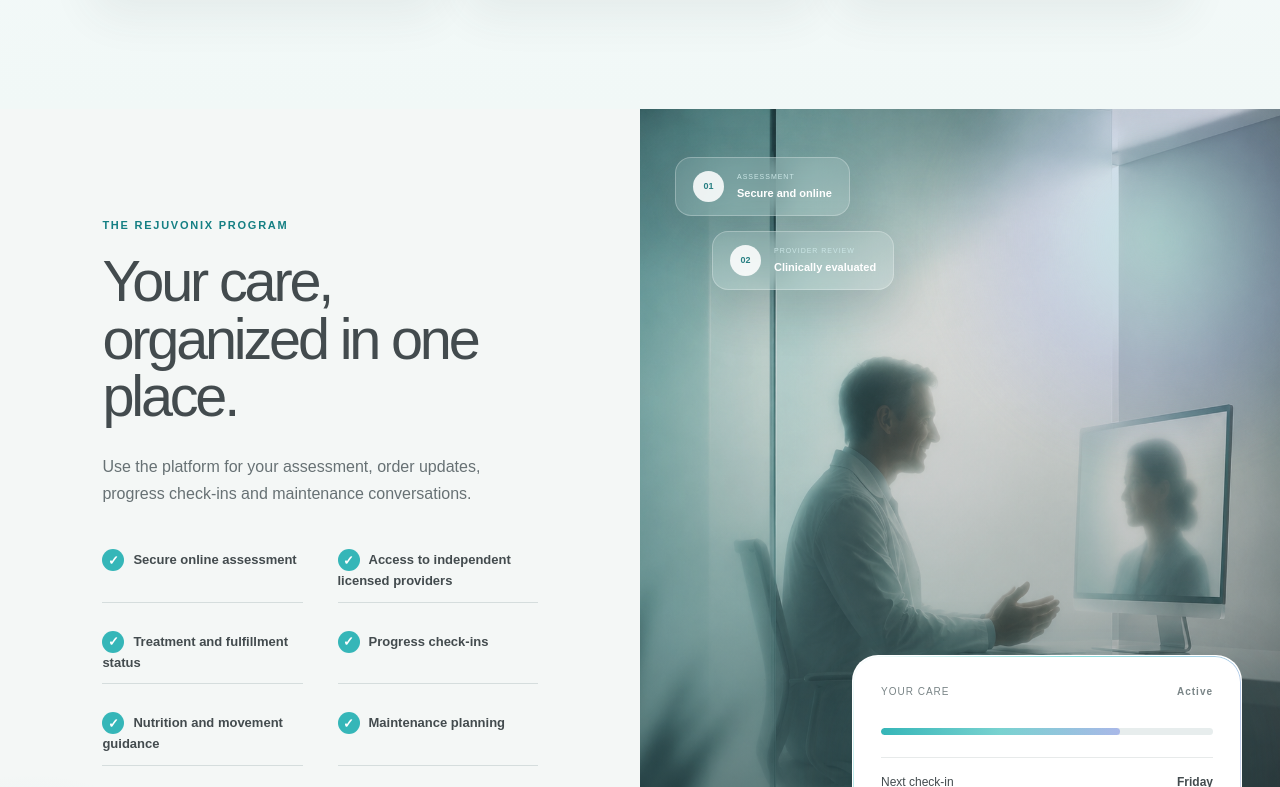
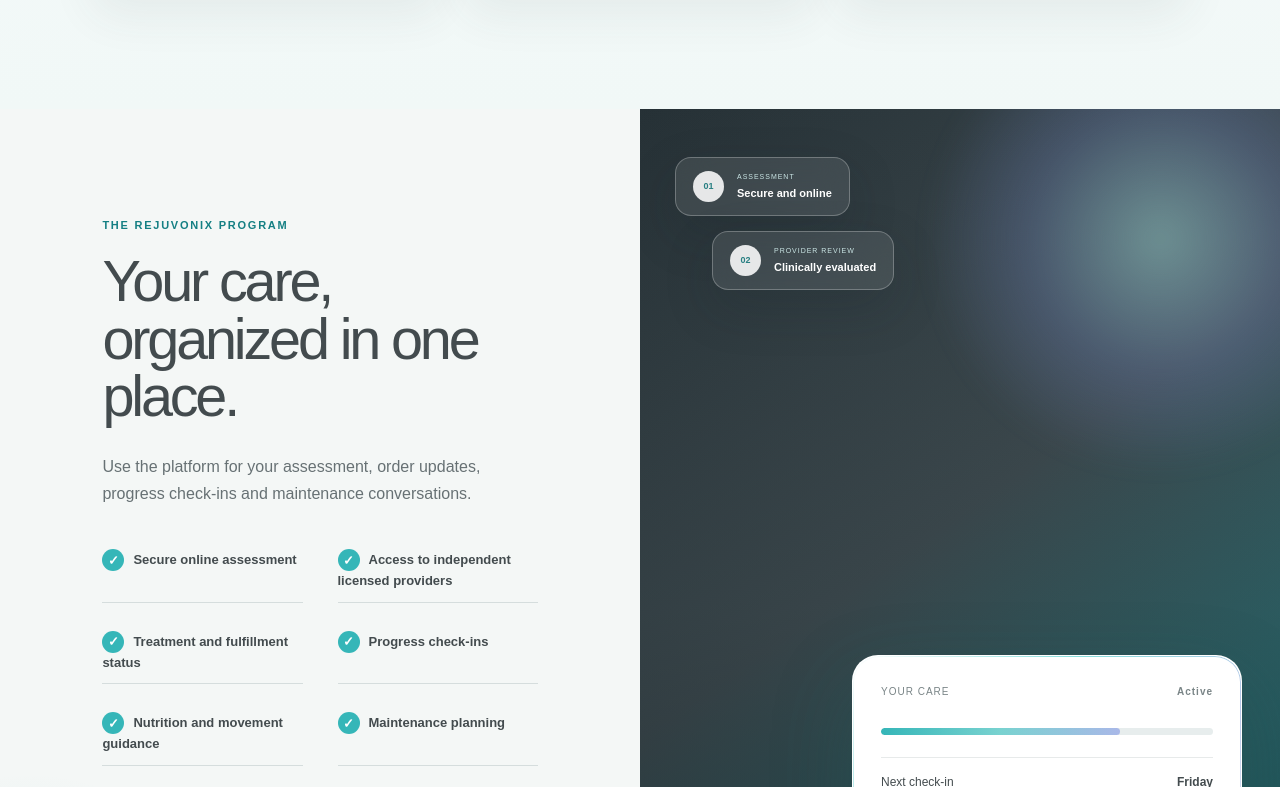
Before and after one commit to Premojin/rejuvonix, a Next.js app: page / in a window 1280 px wide. Shown: the part 8533-9320 px from the top of the page. Built offline with nearby package versions, Linux system fonts and the light colour scheme.

Commit message:
Remove silhouette imagery from program section

```diff
--- a/app/page.tsx
+++ b/app/page.tsx
@@ -97,7 +97,7 @@ export default function Home() {
 
     <section className="program-section" id="program">
       <div className="program-copy"><p className="eyebrow">The Rejuvonix program</p><h2>Your care, organized in one place.</h2><p>Use the platform for your assessment, order updates, progress check-ins and maintenance conversations.</p><div className="benefit-list">{["Secure online assessment","Access to independent licensed providers","Treatment and fulfillment status","Progress check-ins","Nutrition and movement guidance","Maintenance planning"].map(item => <div key={item}><span>✓</span>{item}</div>)}</div><button className="primary" onClick={openQuiz}>Review my options</button></div>
-      <div className="program-visual"><img src="/rejuvonix-doctor-silhouette.png" alt="A clinician speaking with a patient during a telehealth visit" /><div className="program-glow"></div><div className="program-status status-one"><span>01</span><p><small>ASSESSMENT</small><strong>Secure and online</strong></p></div><div className="program-status status-two"><span>02</span><p><small>PROVIDER REVIEW</small><strong>Clinically evaluated</strong></p></div><div className="portal-card program-portal"><div className="portal-top"><span>YOUR CARE</span><b>Active</b></div><div className="program-progress"><span></span></div><div className="portal-row"><span>Next check-in</span><strong>Friday</strong></div><div className="portal-row"><span>Provider message</span><strong>1 new</strong></div><div className="portal-row"><span>Order status</span><strong>View</strong></div></div></div>
+      <div className="program-visual"><div className="program-glow"></div><div className="program-status status-one"><span>01</span><p><small>ASSESSMENT</small><strong>Secure and online</strong></p></div><div className="program-status status-two"><span>02</span><p><small>PROVIDER REVIEW</small><strong>Clinically evaluated</strong></p></div><div className="portal-card program-portal"><div className="portal-top"><span>YOUR CARE</span><b>Active</b></div><div className="program-progress"><span></span></div><div className="portal-row"><span>Next check-in</span><strong>Friday</strong></div><div className="portal-row"><span>Provider message</span><strong>1 new</strong></div><div className="portal-row"><span>Order status</span><strong>View</strong></div></div></div>
     </section>
 
     <section className="clinical-section" id="safety">
--- a/app/program-elegance.css
+++ b/app/program-elegance.css
@@ -4,7 +4,6 @@
 .program-copy h2{max-width:650px}
 .benefit-list>div{padding:11px 0;border-bottom:1px solid #d5dddd}
 .program-visual{position:relative;min-height:820px;overflow:hidden;background:linear-gradient(145deg,#273237 0%,#435055 48%,#228f93 100%)}
-.program-visual>img{position:absolute;inset:0;width:100%;height:100%;object-fit:cover;object-position:center;filter:saturate(.88) contrast(1.03)}
 .program-visual:after{content:"";position:absolute;inset:0;background:linear-gradient(180deg,#17212512 0%,#17212542 58%,#1721259e 100%)}
 .program-glow{position:absolute;z-index:1;width:460px;height:460px;right:-110px;top:-100px;border-radius:50%;background:radial-gradient(circle,#a8e4e37a 0%,#879fe83b 40%,transparent 72%);filter:blur(12px)}
 .program-status{position:absolute;z-index:3;left:35px;display:flex;align-items:center;gap:13px;padding:13px 17px;border-radius:16px;color:#fff;background:#ffffff18;border:1px solid #ffffff42;backdrop-filter:blur(16px);box-shadow:0 18px 50px #1721252e}.program-status span{width:31px;height:31px;border-radius:50%;display:grid;place-items:center;background:#ffffffde;color:#287f83;font-size:9px;font-weight:900}.program-status p{display:flex;flex-direction:column;margin:0;gap:3px}.program-status small{font-size:7px;letter-spacing:.14em;color:#cae5e5}.program-status strong{font-size:11px}.status-one{top:48px}.status-two{top:122px;left:72px}
```
